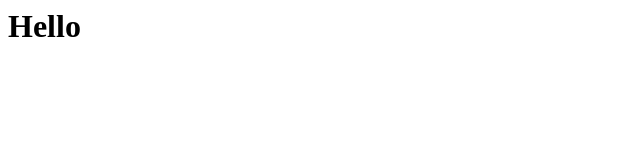
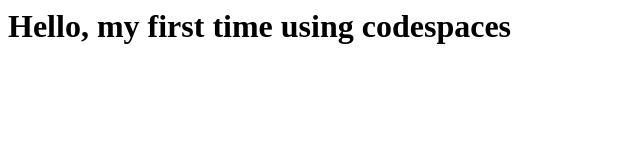
Before and after one commit to Acel-01/skills-code-with-codespaces, a plain HTML site: page index.html in a window 1280 px wide. Shown: the whole page, without its empty margins (0-640 px from the left). Drawn offline with Linux system fonts and the light colour scheme.

Commit message:
my first codespace

```diff
--- a/index.html
+++ b/index.html
@@ -1,3 +1,3 @@
 <html>
-  <h1>Hello</h1>
+  <h1>Hello, my first time using codespaces</h1>
 </html>
```
